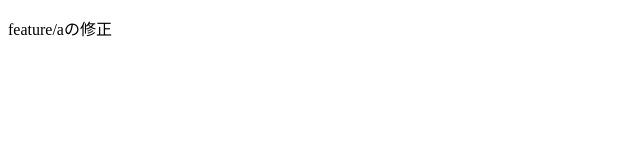
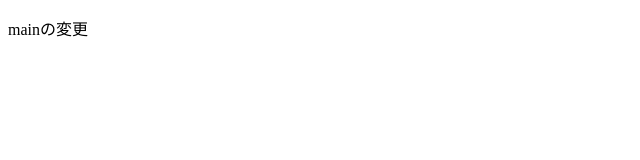
Before and after one commit to seeeen044/test, a plain HTML site: page index.html in a window 1280 px wide. Shown: the full height of the page, 0-640 px from the left. Drawn offline with Linux system fonts and the light colour scheme.

Commit message:
fix: index.html

```diff
--- a/index.html
+++ b/index.html
@@ -6,6 +6,6 @@
   <title>Document</title>
 </head>
 <body>
-  <p>feature/aの修正</p>
+  <p>mainの変更</p>
 </body>
 </html>
```
